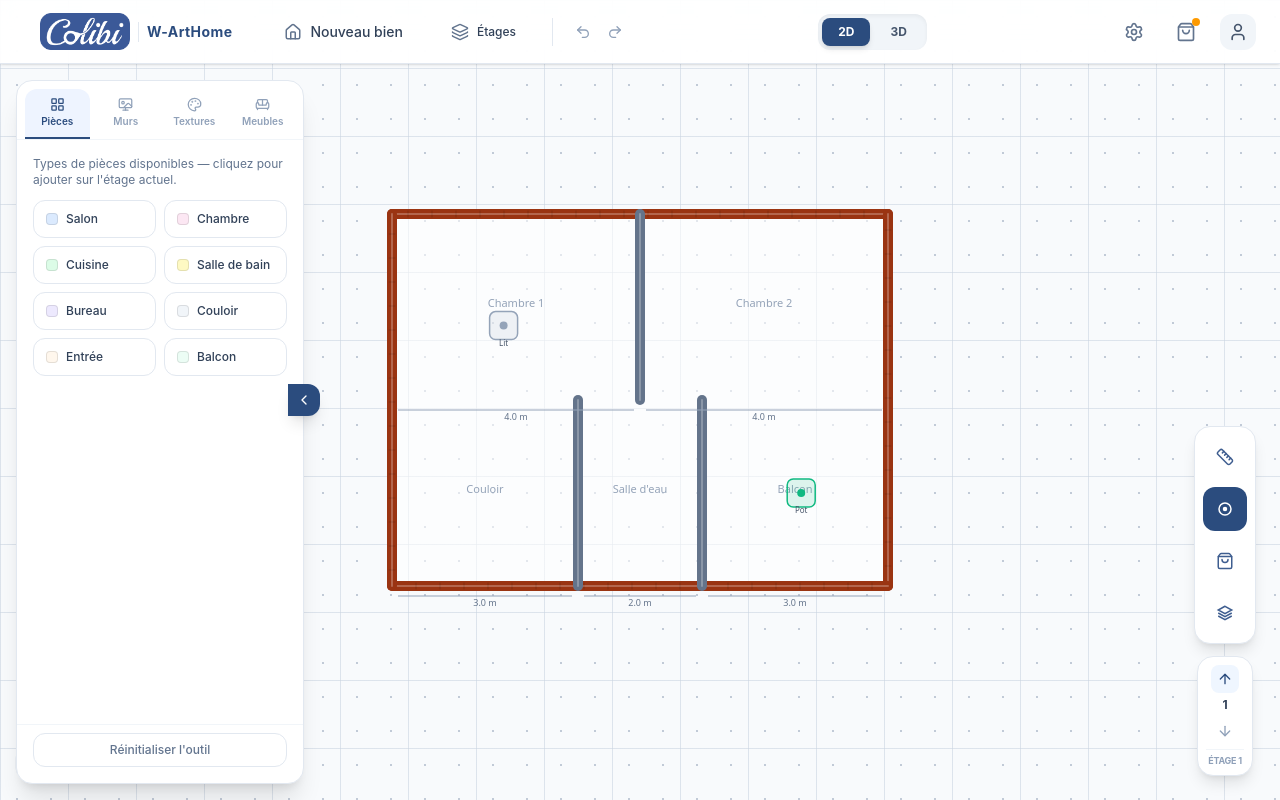
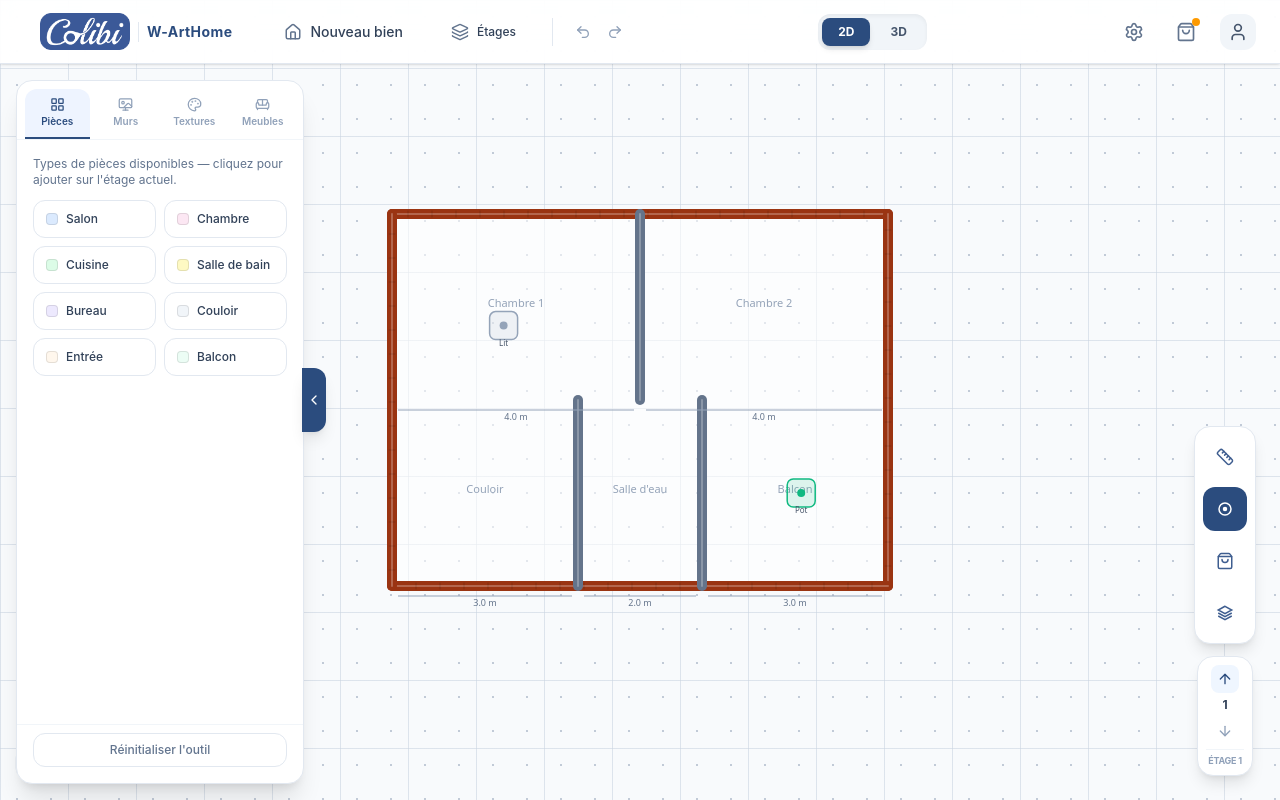
Before and after one commit to Ezdev2/colibi-landing-page, a React (Vite) app: page /colibi-home in a window 1280 px wide. Built offline with nearby package versions, Linux system fonts and the light colour scheme.

Commit message:
fix colibi home

```diff
--- a/src/pages/ColibiHome.tsx
+++ b/src/pages/ColibiHome.tsx
@@ -1059,8 +1059,8 @@ export default function ColibiHome() {
       {/* Toggle panel */}
       <button
         onClick={() => setShowLeftPanel((v) => !v)}
-        className="absolute top-1/2 -translate-y-1/2 bg-[#2B4C7E] text-white p-2 rounded-r-xl shadow-lg z-30 hover:bg-[#1E355A] transition"
-        style={{ left: showLeftPanel ? '288px' : '0px', transition: 'left 0.3s ease' }}
+        className="absolute top-1/2 -translate-y-1/2 bg-[#2B4C7E] text-white px-1 py-6 rounded-r-xl shadow-lg z-30 hover:bg-[#1E355A] transition"
+        style={{ left: showLeftPanel ? '302px' : '0px', transition: 'left 0.3s ease' }}
       >
         {showLeftPanel ? <ChevronLeft size={16} /> : <ChevronRight size={16} />}
       </button>
```
